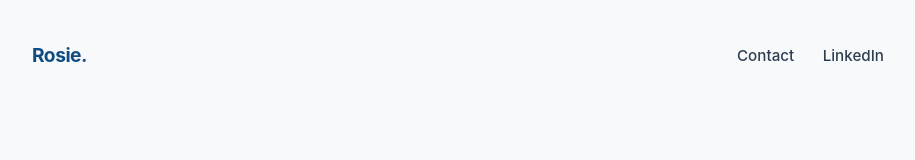
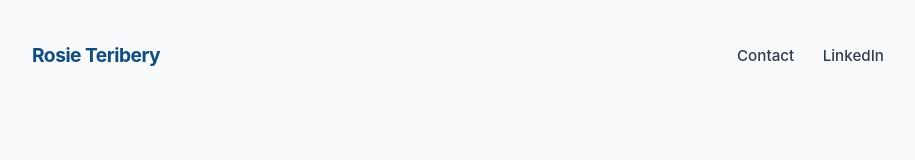
Before and after one commit to rosieteribery/rosieteribery.github.io, a plain HTML site: page index.html in a window 1280 px wide. Shown: the top 160 px of the page, without its empty margins (182-1097 px from the left). Drawn offline with Linux system fonts and the light colour scheme.

Commit message:
Update index.html

```diff
--- a/index.html
+++ b/index.html
@@ -3,7 +3,7 @@
 <head>
     <meta charset="UTF-8">
     <meta name="viewport" content="width=device-width, initial-scale=1.0">
-    <title>Rosie | Product Design Strategy</title>
+    <title>Rosie Teribery | Product Design Strategy</title>
     <style>
         /* --- CSS VARIABLES FOR EASY COLOR CHANGES --- */
         :root {
@@ -159,7 +159,7 @@
 
     <div class="container">
         <nav>
-            <div class="logo">Rosie.</div>
+            <div class="logo">Rosie Teribery</div>
             <div class="nav-links">
                 <a href="mailto:rosie@teribery.com">Contact</a>
                 <a href="https://www.linkedin.com/in/rosie-teribery/">LinkedIn</a>
```
